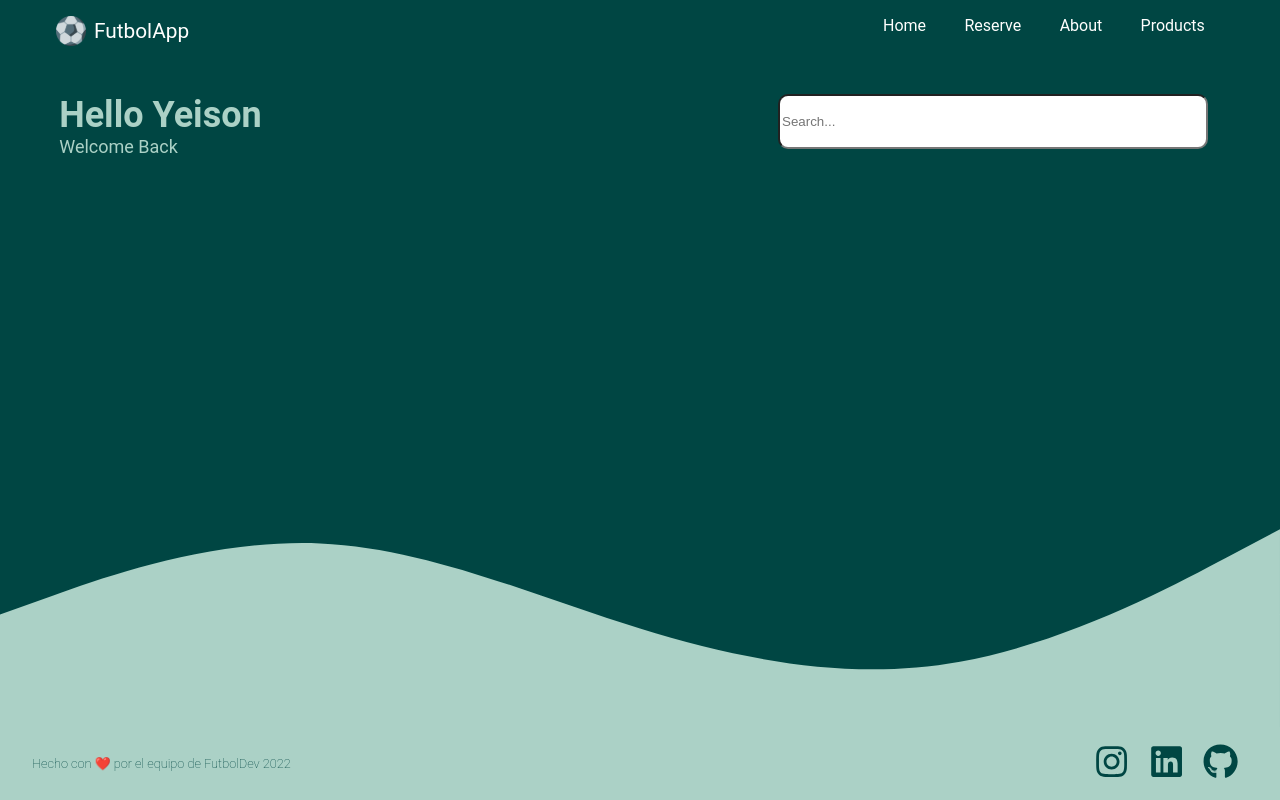
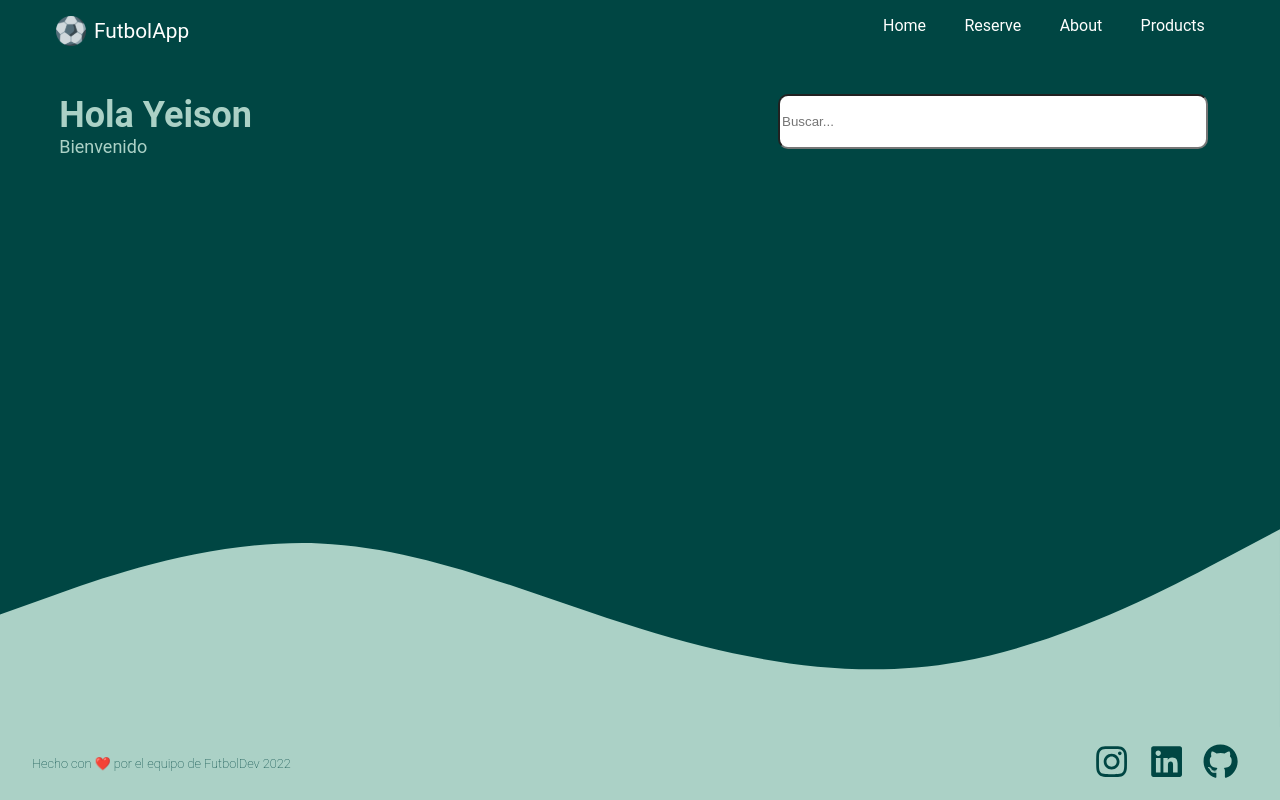
Before and after one commit to macbenites/pg-frontend, a React (Create React App) app: page /home in a window 1280 px wide. Built offline with nearby package versions, Linux system fonts and the light colour scheme.

Commit message:
cambio de idioma en el Home

```diff
--- a/src/Components/Home.jsx
+++ b/src/Components/Home.jsx
@@ -12,10 +12,10 @@ function Home () {
             </HomeStyle>
             <IntroStyle>
                 <div>
-                    <h4>Hello Yeison</h4>
-                    <p>Welcome Back</p>
+                    <h4>Hola Yeison</h4>
+                    <p>Bienvenido</p>
                 </div>
-                <input type="text" placeholder="Search..."/>
+                <input type="text" placeholder="Buscar..."/>
             </IntroStyle>
         </div>
     )
--- a/src/Styles/SignIn.js
+++ b/src/Styles/SignIn.js
@@ -29,7 +29,7 @@ h4{
 export const InputSignName = styled.div`
 input{
     display: flex;
-    width: 300px;
+    width: 620px;
     height: 50px;
     background-color: #206F6C;
     color: #FFFFFF;
@@ -45,7 +45,7 @@ input{
 export const InputSignUsername = styled.div`
 input{
     display: flex;
-    width: 300px;
+    width: 620px;
     height: 50px;
     background-color: #206F6C;
     color: #FFFFFF;
@@ -53,15 +53,15 @@ input{
     border-radius: 0.6rem;
     border: none;
     font-size: 15px;
-    margin-left: 600px;
-    margin-top: -53px
+    margin-left: 280px;
+    margin-top: 15px;
 }
 `
 
 export const InputSignNeighborhood = styled.div`
 input{
     display: flex;
-    width: 300px;
+    width: 620px;
     height: 50px;
     background-color: #206F6C;
     color: #FFFFFF;
@@ -77,7 +77,7 @@ input{
 export const InputSignPosition = styled.div`
 input{
     display: flex;
-    width: 300px;
+    width: 620px;
     height: 50px;
     background-color: #206F6C;
     color: #FFFFFF;
@@ -85,8 +85,8 @@ input{
     border-radius: 0.6rem;
     border: none;
     font-size: 15px;
-    margin-left: 600px;
-    margin-top: -53px
+    margin-left: 280px;
+    margin-top: 15px;
 }
 `
 
```
